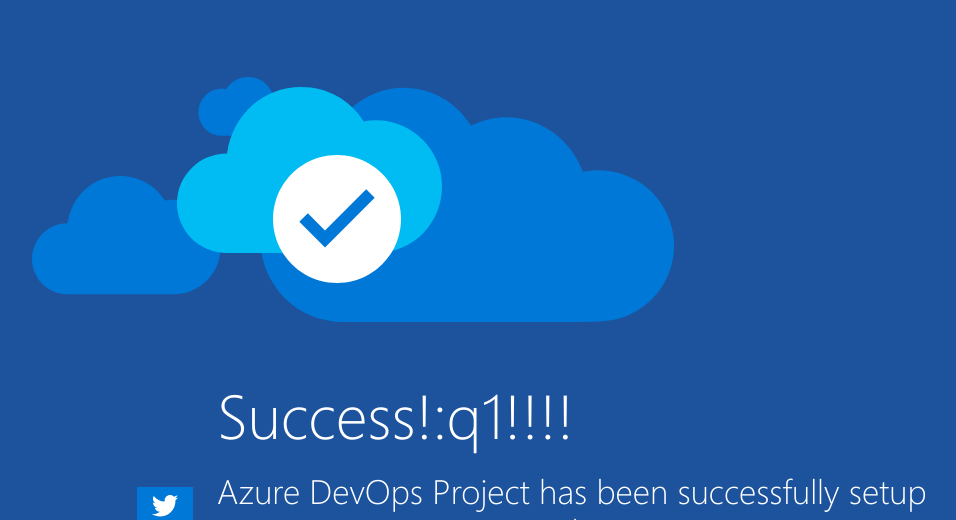
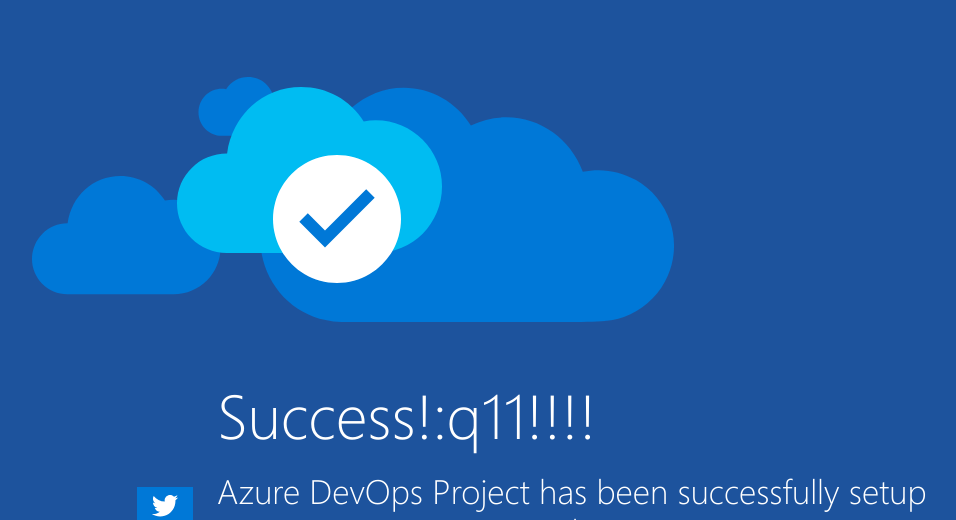
Before and after one commit to Pramodnm/eduraka_git, a plain HTML site: page index.html in a window 1280 px wide. Shown: the top 520 px of the page, without its empty margins (8-964 px from the left). Drawn offline with Linux system fonts and the light colour scheme.

Commit message:
changes adding fro job

```diff
--- a/index.html
+++ b/index.html
@@ -18,7 +18,7 @@
             </a>
         </div>
             <div class="content-body">
-                <div class="success-text">Success!:q1!!!!</div>
+                <div class="success-text">Success!:q11!!!!</div>
                 <div class="description line-1"> Azure DevOps Project has been successfully setup</div>
                 <div class="description line-2"> Your HTML app is up and running on Azure</div>
                 <div class="next-steps-container">
```
